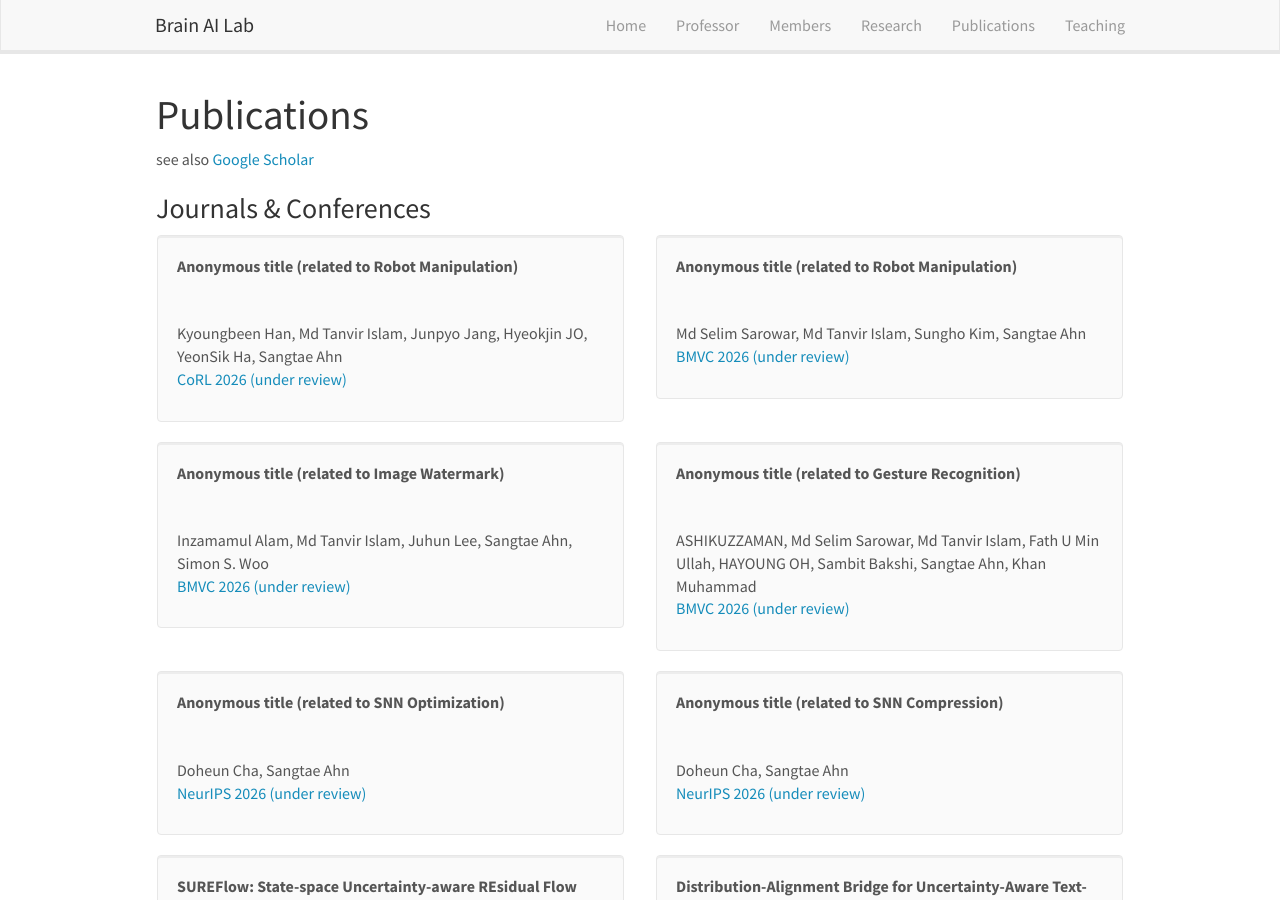
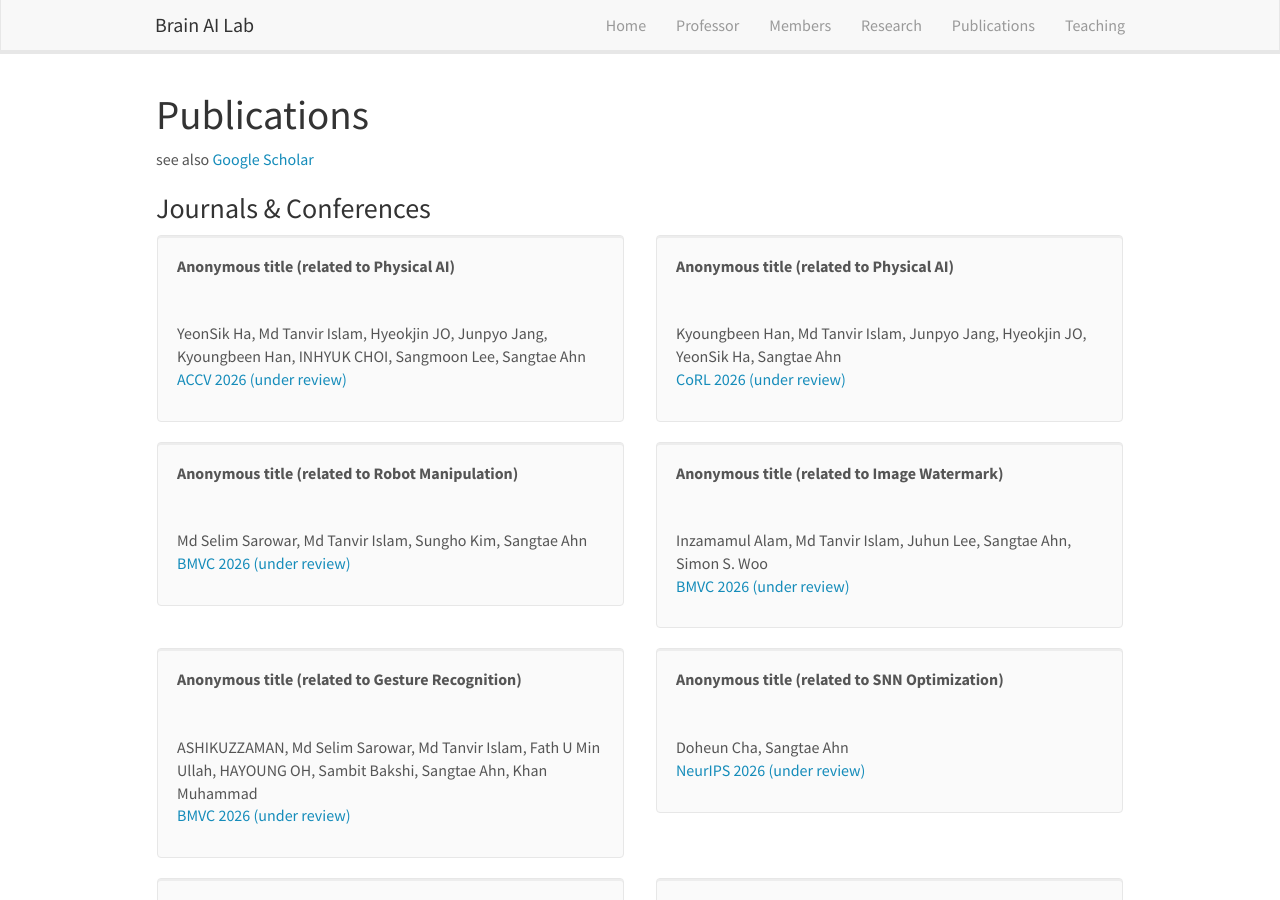
Before and after one commit to KNU-BrainAI/knu-brainai.github.io, a Jekyll site: the page built from _pages/publications.md, in a window 1280 px wide and 900 px high. Built offline with Jekyll 4.4.1, drawn with Linux system fonts in a browser that asks for light colours; nearby versions of some CDN libraries.

Commit message:
Update publist.yml

```diff
--- a/_data/publist.yml
+++ b/_data/publist.yml
@@ -1,4 +1,11 @@
-- title: "Anonymous title (related to Robot Manipulation)"
+- title: "Anonymous title (related to Physical AI)"
+  image: blank.png
+  authors: YeonSik Ha, Md Tanvir Islam, Hyeokjin JO, Junpyo Jang, Kyoungbeen Han, INHYUK CHOI, Sangmoon Lee, Sangtae Ahn
+  link:
+    url: https://accv2026.org/
+    display: ACCV 2026 (under review)
+
+- title: "Anonymous title (related to Physical AI)"
   image: blank.png
   authors: Kyoungbeen Han, Md Tanvir Islam, Junpyo Jang, Hyeokjin JO, YeonSik Ha, Sangtae Ahn
   link:
```
